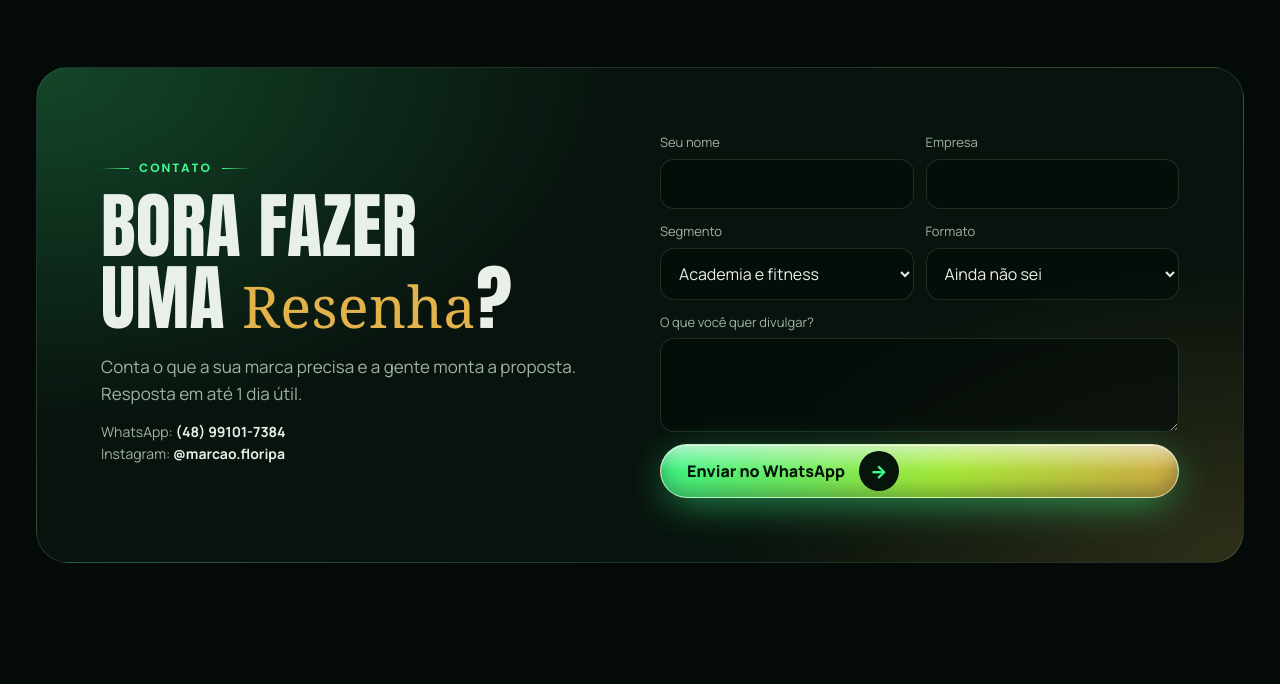
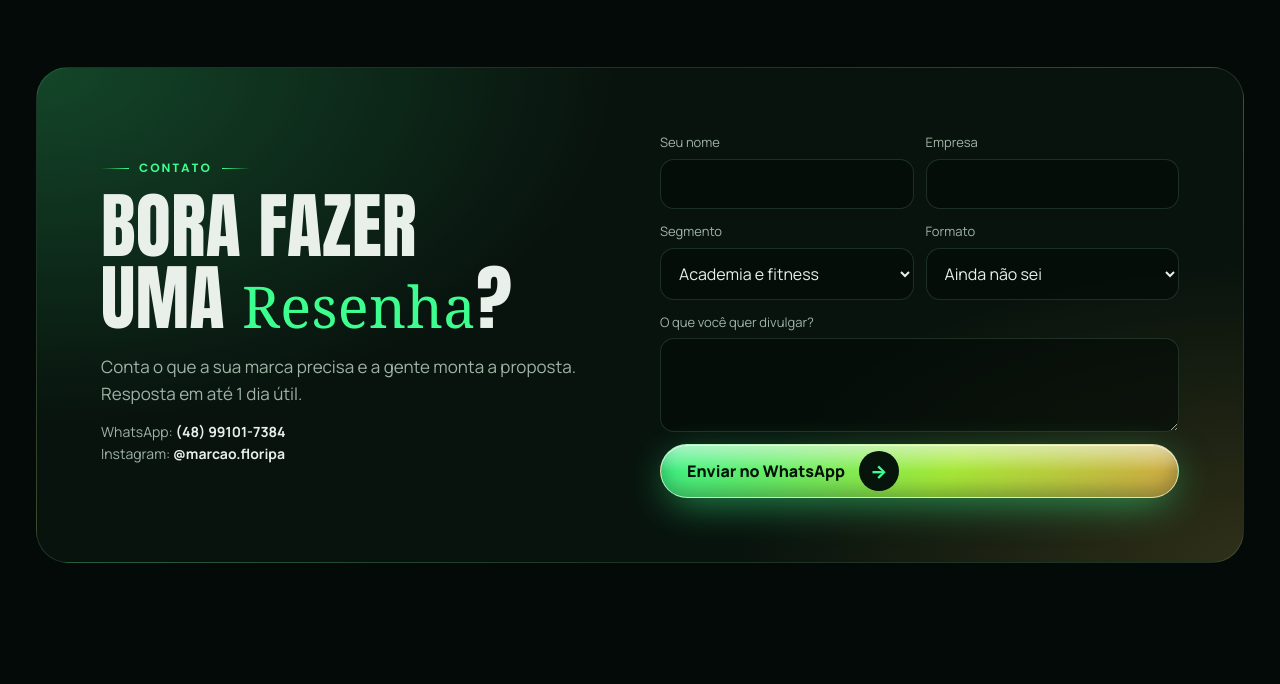
Before and after one commit to resenhadomarcao/resenhadomarcao.github.io, a plain HTML site: page index.html in a window 1280 px wide. Shown: the part 8151-8835 px from the top of the page. Drawn offline with Linux system fonts and the light colour scheme; a web font is replaced by a local one.

Commit message:
Contato: Resenha em verde
Co-Authored-By: Claude Opus 5.5 <noreply@anthropic.com>
Claude-Session: https://claude.ai/code/session_01W4VAZ8HexU6vvRkqKDJrGv

```diff
--- a/index.html
+++ b/index.html
@@ -191,7 +191,7 @@ h2{font-size:clamp(36px,6vw,72px)}
 /* contact */
 .cta{position:relative;border-radius:32px;padding:clamp(28px,5vw,64px);overflow:hidden;background:radial-gradient(80% 120% at 0% 0%,rgba(61,255,143,.22),transparent 60%),radial-gradient(70% 100% at 100% 100%,rgba(226,178,75,.18),transparent 60%),var(--bg2);border:1px solid var(--line);
   display:grid;grid-template-columns:minmax(0,1fr) minmax(0,1fr);gap:40px;align-items:center}
-.cta h2 .script{font-family:var(--script);text-transform:none;color:var(--ouro);font-size:.8em}
+.cta h2 .script{font-family:var(--script);text-transform:none;color:var(--neon);font-size:.8em}
 .form{display:grid;gap:12px}
 .form label{font-size:13px;color:var(--sub);display:grid;gap:6px}
 .form input,.form select,.form textarea{font:16px var(--body);color:var(--txt);background:rgba(4,10,7,.6);border:1px solid var(--line);border-radius:14px;padding:13px 14px;min-height:48px}
```
